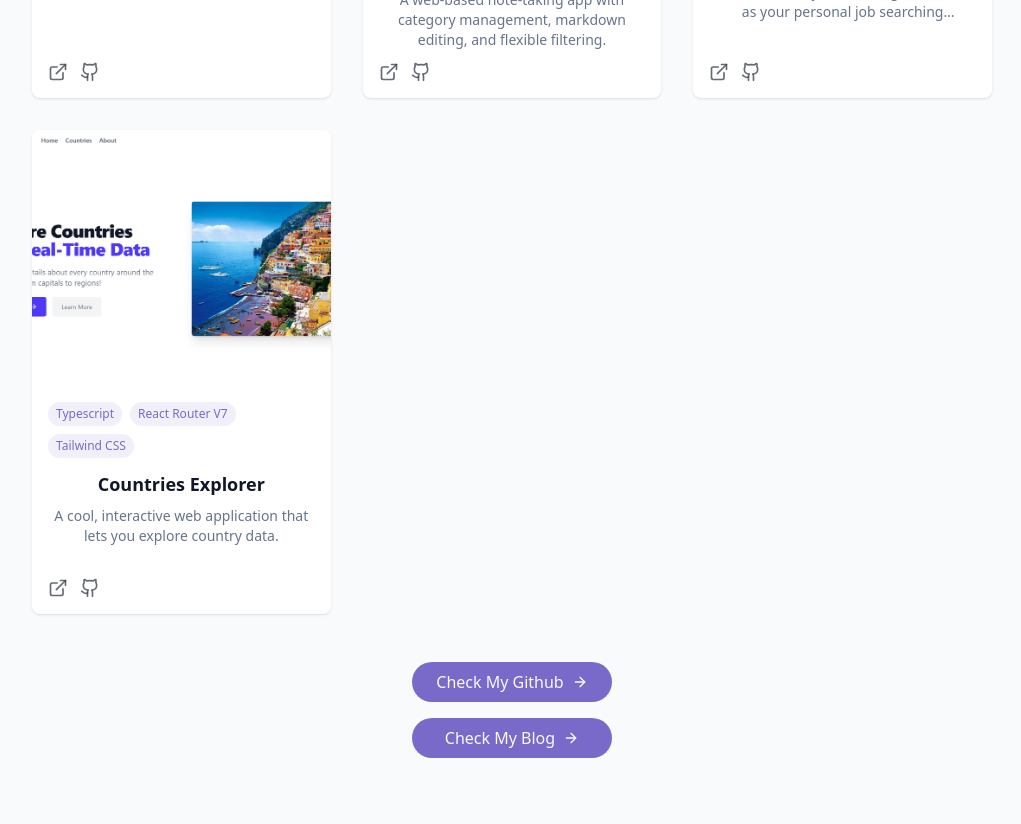
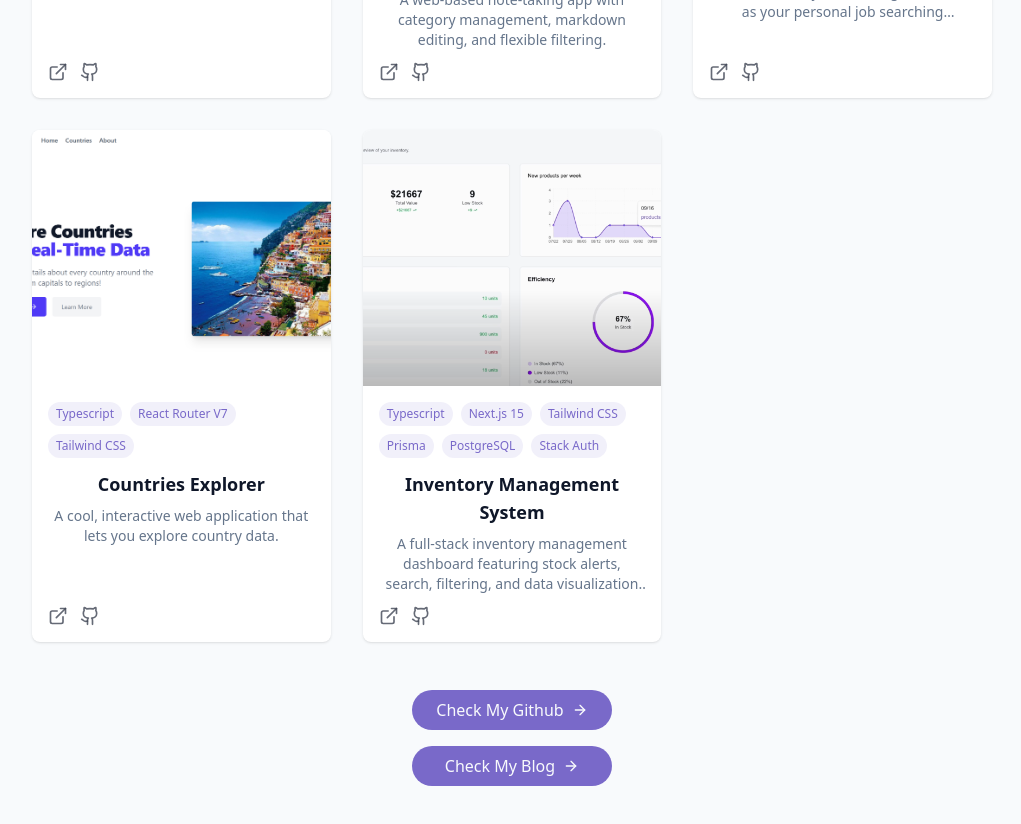
Before and after one commit to kaden175ck/Portfoilo, a React (Vite) app: page / in a window 1280 px wide. Shown: the part 3120-3944 px from the top of the page, without its empty margins (128-1149 px from the left). Built offline with nearby package versions, Linux system fonts and the light colour scheme.

Commit message:
update project info

```diff
--- a/src/components/ProjectsSection.jsx
+++ b/src/components/ProjectsSection.jsx
@@ -39,6 +39,16 @@ const projects=[
         tags: ["Typescript","React Router V7","Tailwind CSS"],
         demoUrl: "https://kaden175ck.github.io/Countries-Explorer/",
         githubUrl:"https://github.com/kaden175ck/Countries-Explorer",
+    },
+
+    {
+        id:5,
+        title:"Inventory Management System",
+        description: "A full-stack inventory management dashboard featuring stock alerts, search, filtering, and data visualization charts.",
+        image:"/projects/inventory.png",
+        tags: ["Typescript", "Next.js 15", "Tailwind CSS", "Prisma", "PostgreSQL", "Stack Auth"],
+        demoUrl: "https://kaden175ck.github.io/inventory-management-system/",
+        githubUrl:"https://github.com/kaden175ck/inventory-management-system",
     },
 ]
 
```
Also changed, not shown: public/projects/inventory.png (added).
